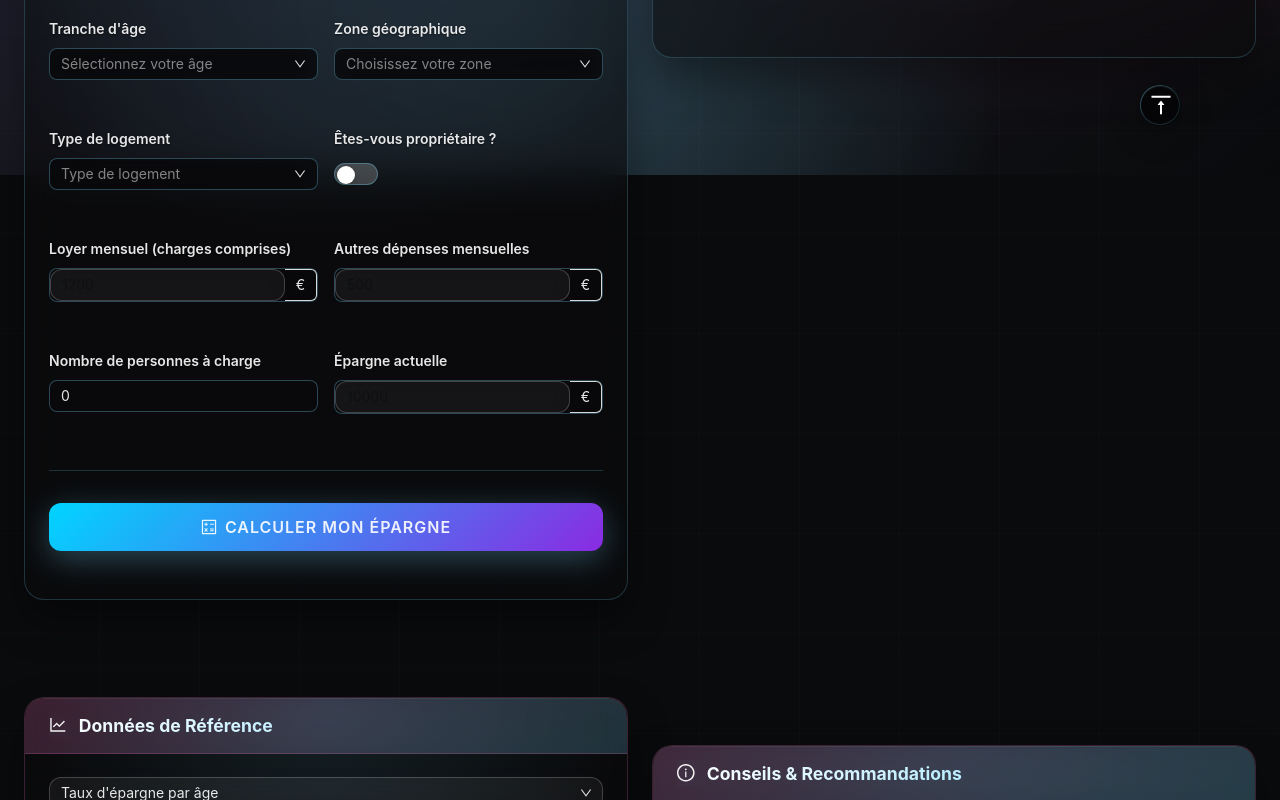
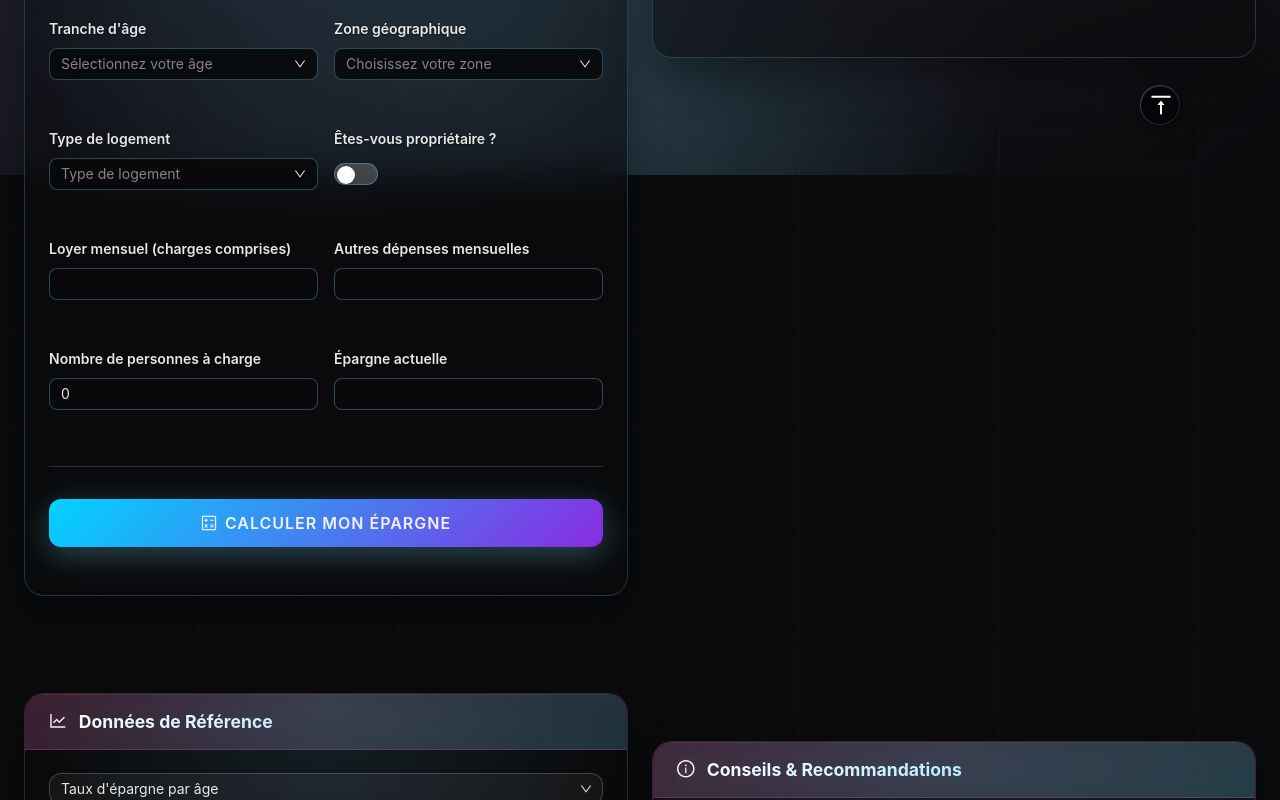
Before and after one commit to Duckiduc/save-in-paris, a React (Vite) app: page / in a window 1280 px wide. Shown: the part 625-1425 px from the top of the page. Built offline with nearby package versions, Linux system fonts and the light colour scheme.

Commit message:
refactor: remove currency symbol from input fields in SavingsCalculator

```diff
--- a/src/components/SavingsCalculator.jsx
+++ b/src/components/SavingsCalculator.jsx
@@ -201,7 +201,6 @@ const SavingsCalculator = ({ onCalculationComplete }) => {
                       style={{ width: '100%' }}
                       min={0}
                       max={5000}
-                      addonAfter="€"
                       placeholder="1200"
                       className="web3-input"
                     />
@@ -220,7 +219,6 @@ const SavingsCalculator = ({ onCalculationComplete }) => {
                 style={{ width: '100%' }}
                 min={0}
                 max={5000}
-                addonAfter="€"
                 placeholder="500"
                 className="web3-input"
               />
@@ -254,7 +252,6 @@ const SavingsCalculator = ({ onCalculationComplete }) => {
                 max={1000000}
                 formatter={value => `${value}`.replace(/\B(?=(\d{3})+(?!\d))/g, ',')}
                 parser={value => value.replace(/\$\s?|(,*)/g, '')}
-                addonAfter="€"
                 placeholder="10000"
                 className="web3-input"
               />
```
